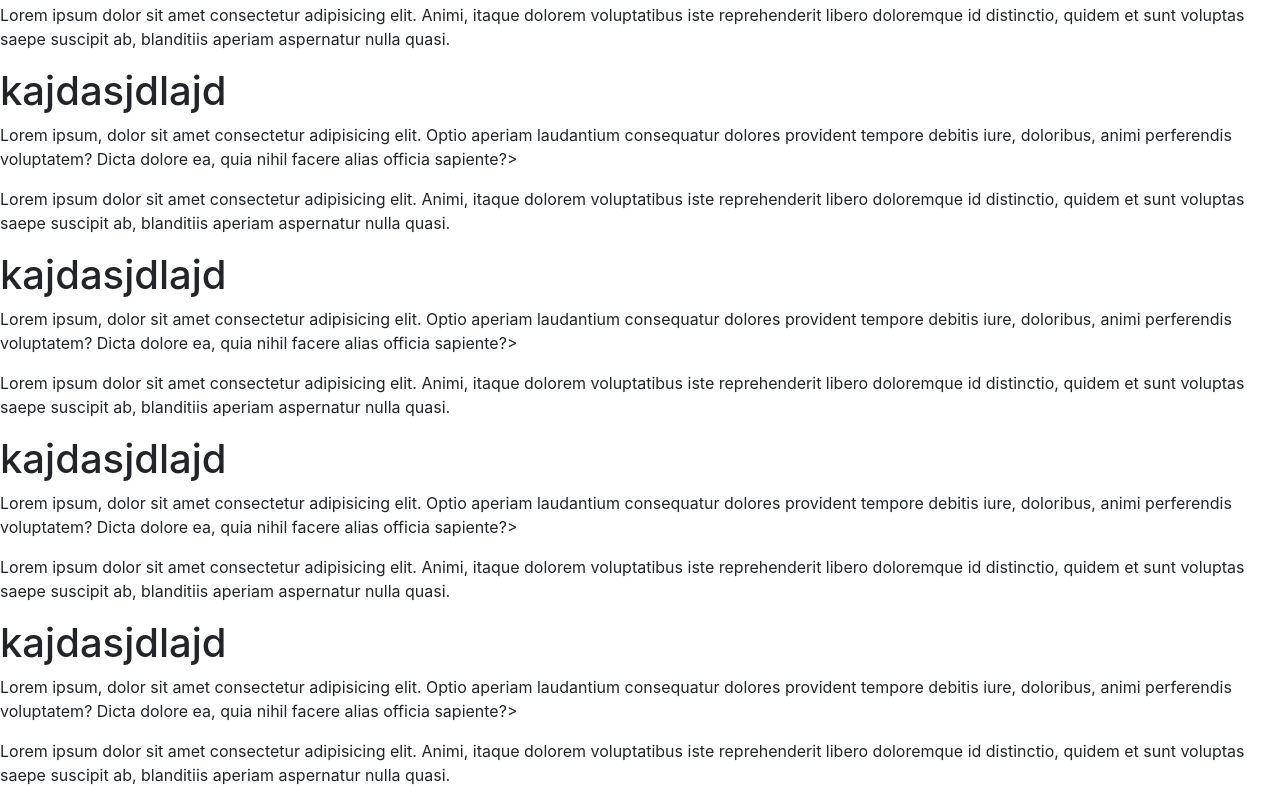
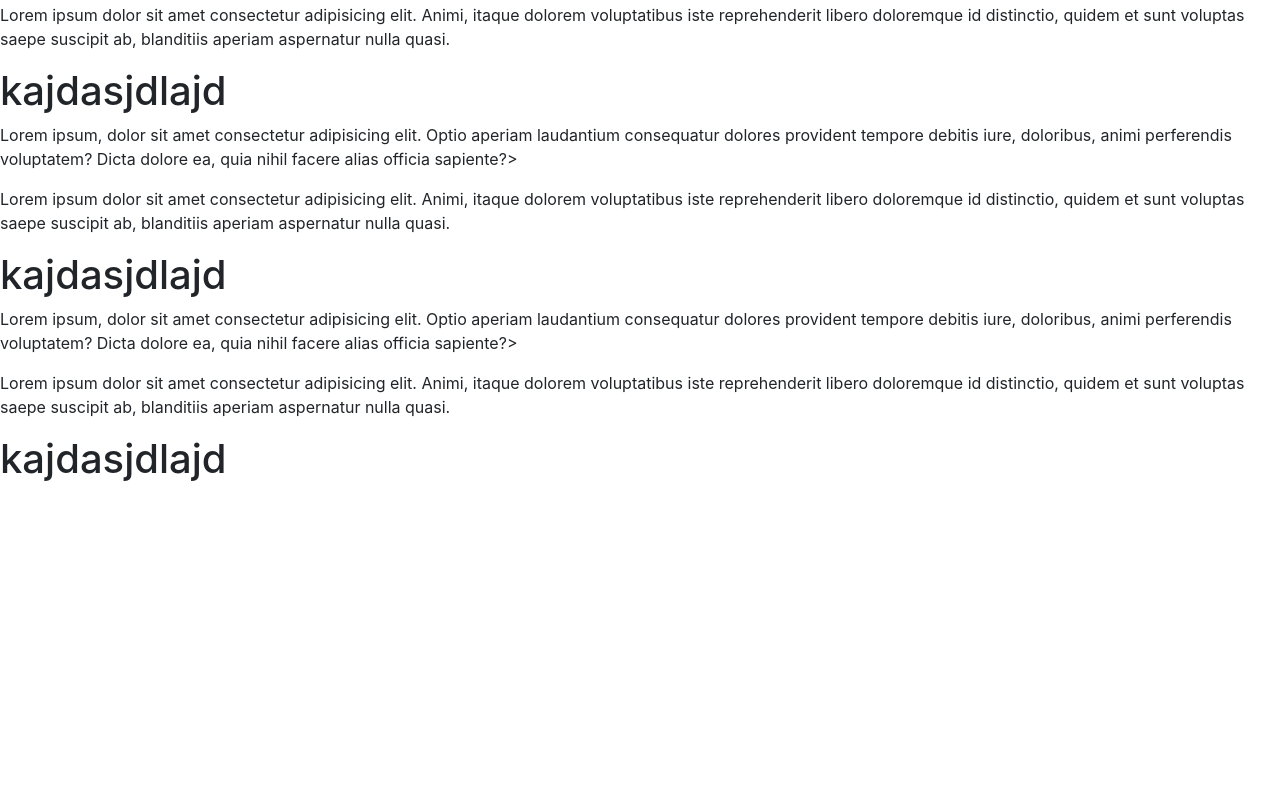
Before and after one commit to MuhammadBilalKhan88/modav, a plain HTML site: page index.html in a window 1280 px wide. Shown: the part 1635-2438 px from the top of the page. After the commit the page ends 2126 px from the top, so only its background shows below. Drawn offline with nearby package versions, Linux system fonts and the light colour scheme.

Commit message:
Update index.html

```diff
--- a/index.html
+++ b/index.html
@@ -46,11 +46,7 @@
 <p>Lorem ipsum, dolor sit amet consectetur adipisicing elit. Optio aperiam laudantium consequatur dolores provident tempore debitis iure, doloribus, animi perferendis voluptatem? Dicta dolore ea, quia nihil facere alias officia sapiente?></p>
 <p>Lorem ipsum dolor sit amet consectetur adipisicing elit. Animi, itaque dolorem voluptatibus iste reprehenderit libero doloremque id distinctio, quidem et sunt voluptas saepe suscipit ab, blanditiis aperiam aspernatur nulla quasi.</p>
 <h1>kajdasjdlajd</h1>
-<p>Lorem ipsum, dolor sit amet consectetur adipisicing elit. Optio aperiam laudantium consequatur dolores provident tempore debitis iure, doloribus, animi perferendis voluptatem? Dicta dolore ea, quia nihil facere alias officia sapiente?></p>
-<p>Lorem ipsum dolor sit amet consectetur adipisicing elit. Animi, itaque dolorem voluptatibus iste reprehenderit libero doloremque id distinctio, quidem et sunt voluptas saepe suscipit ab, blanditiis aperiam aspernatur nulla quasi.</p>
-<h1>kajdasjdlajd</h1>
-<p>Lorem ipsum, dolor sit amet consectetur adipisicing elit. Optio aperiam laudantium consequatur dolores provident tempore debitis iure, doloribus, animi perferendis voluptatem? Dicta dolore ea, quia nihil facere alias officia sapiente?></p>
-<p>Lorem ipsum dolor sit amet consectetur adipisicing elit. Animi, itaque dolorem voluptatibus iste reprehenderit libero doloremque id distinctio, quidem et sunt voluptas saepe suscipit ab, blanditiis aperiam aspernatur nulla quasi.</p>
+
 </body>
 </html>
 <script src="https://cdnjs.cloudflare.com/ajax/libs/jquery/3.5.1/jquery.min.js"></script>
```
